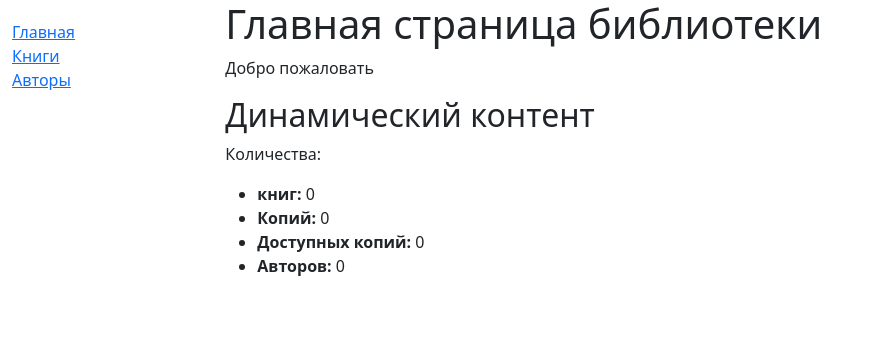
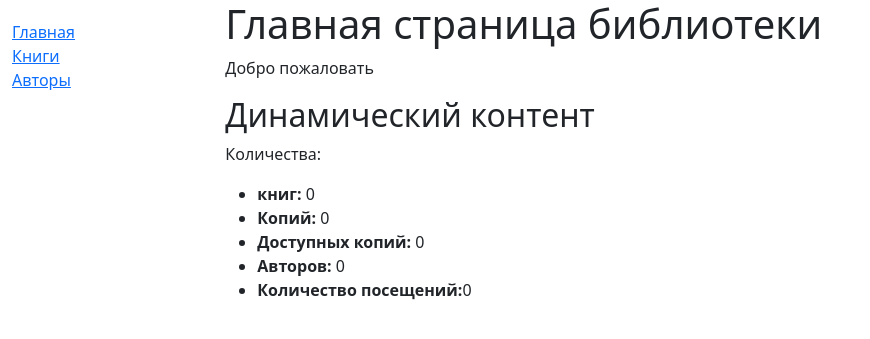
Before and after one commit to litvinov-da/library, a Django app: page /catalog/ in a window 1280 px wide. Shown: the top 339 px of the page, without its empty margins (0-870 px from the left). Run offline with Django 4.2, Linux system fonts and the light colour scheme; data that the repository does not hold is empty.

Commit message:
Add usage of session mechanism: add viewing numbers of visiting the home page for each user(browser) for educational purposes.

```diff
--- a/catalog/templates/index.html
+++ b/catalog/templates/index.html
@@ -11,5 +11,6 @@
     <li><strong>Копий:</strong> {{ num_instances }}</li>
     <li><strong>Доступных копий:</strong> {{ num_instances_available }}</li>
     <li><strong>Авторов:</strong> {{ num_authors }}</li>
+    <li><strong>Количество посещений:</strong>{{ num_visits }}</li>
   </ul>
 {% endblock %}
--- a/catalog/views.py
+++ b/catalog/views.py
@@ -11,11 +11,15 @@ def index(request):
 
     num_authors = Author.objects.count()
 
+    num_visits = request.session.get('num_visits', 0)
+    request.session['num_visits'] = num_visits + 1
+
     context = {
         'num_books': num_books,
         'num_instances': num_instances,
         'num_instances_available': num_instances_available,
         'num_authors': num_authors,
+        'num_visits' : num_visits,
     }
 
     return render(request, 'index.html', context=context)
```
